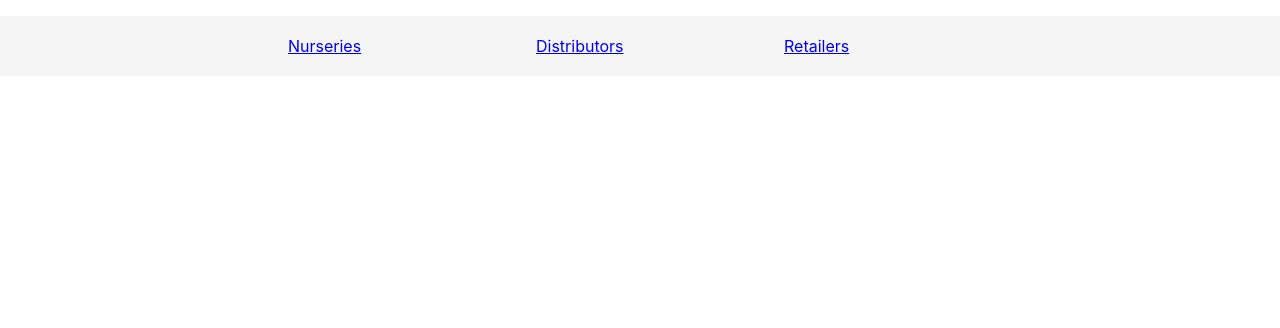
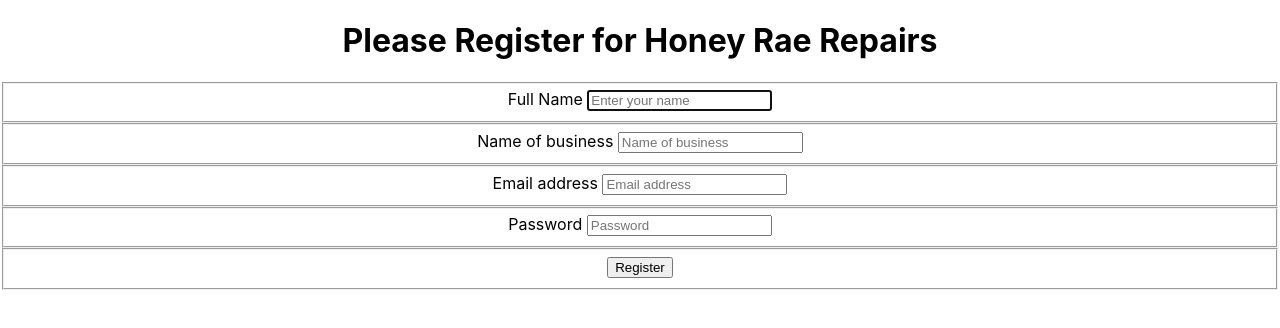
Before and after one commit to sbyardnss/thorns-roses, a React (Create React App) app: page /register in a window 1280 px wide. Shown: the top 328 px of the page. Built offline with nearby package versions, Linux system fonts and the light colour scheme.

Commit message:
purchase and login/register added

```diff
--- a/src/ApiManager.js
+++ b/src/ApiManager.js
@@ -29,3 +29,20 @@ export const getAllRetailers = () => {
     return fetch(`http://localhost:8088/retailers`)
         .then(res => res.json())
 }
+
+export const getAllPurchases = () => {
+    return fetch(`http://localhost:8088/purchases`)
+        .then(res => res.json())
+}
+
+export const postPurchase = (purchaseObj) => {
+    return fetch(`http://localhost:8088/purchases`, {
+        method: "POST",
+        headers: {
+            "Content-Type": "application/json"
+        },
+        body: JSON.stringify(purchaseObj)
+    })
+        .then(res => res.json())
+        .then(getAllPurchases)
+}
--- a/src/App.js
+++ b/src/App.js
@@ -27,18 +27,26 @@
 
 
 import { Route, Routes } from "react-router-dom"
+import { Login } from "./auth/login"
+import { Register } from "./auth/register"
 import { NavBar } from "./Nav/Navbar"
 import { ApplicationViews } from "./Views/ApplicationViews"
+import { Authorized } from "./Views/Authorized"
 
 
 
 export const App = () => {
 	return <Routes>
+		<Route path="/login" element={<Login />} />
+		<Route path="/register" element={<Register />} />
+
 		<Route path="*" element={
-				<>
+			<>
+				<Authorized >
 					<NavBar />
 					<ApplicationViews />
-				</>
+				</Authorized>
+			</>
 
 		} />
 	</Routes>
--- a/src/Nav/Navbar.js
+++ b/src/Nav/Navbar.js
@@ -1,4 +1,4 @@
-import { Link, useNavigate } from "react-router-dom"
+import { Link, Navigate, useNavigate } from "react-router-dom"
 import "./Navbar.css"
 
 export const NavBar = () => {
@@ -15,12 +15,12 @@ export const NavBar = () => {
             <li className="navbar__item active">
                 <Link className="navbar__link" to="/retailers">Retailers</Link>
             </li>
-            {/* <li className="navbar__item navbar__logout">
+            <li className="navbar__item navbar__logout">
                 <Link className="navbar__link" to="" onClick={() => {
-                    localStorage.removeItem("kandy_user")
-                    navigate("/", {replace: true})
+                    localStorage.removeItem("thorn_user")
+                    Navigate("/", {replace: true})
                 }}>Logout</Link>
-            </li> */}
+            </li>
         </ul>
     )
 }
--- /dev/null
+++ b/src/Views/Authorized.js
@@ -0,0 +1,15 @@
+import { Navigate, useLocation } from "react-router-dom"
+
+export const Authorized = ({ children }) => {
+    const location = useLocation()
+
+    if (localStorage.getItem("thorn_user")) {
+        return children
+    }
+    else {
+        return <Navigate
+            to={`/login/${location.search}`}
+            replace
+            state={{ location }} />
+    }
+}
--- /dev/null
+++ b/src/auth/login.js
@@ -0,0 +1,58 @@
+import React, { useState } from "react"
+import { Link } from "react-router-dom";
+import { useNavigate } from "react-router-dom"
+import "./auth.css"
+
+export const Login = () => {
+    const [email, set] = useState("myemail@email.com")
+    const navigate = useNavigate()
+
+    const handleLogin = (e) => {
+        e.preventDefault()
+
+        return fetch(`http://localhost:8088/users?email=${email}`)
+            .then(res => res.json())
+            .then(foundUsers => {
+                if (foundUsers.length === 1) {
+                    const user = foundUsers[0]
+                    localStorage.setItem("thorn_user", JSON.stringify({
+                        id: user.id,
+
+                    }))
+
+                    navigate("/")
+                }
+                else {
+                    window.alert("Invalid login")
+                }
+            })
+    }
+
+    return (
+        <main className="container--login">
+            <section>
+                <form className="form--login" onSubmit={handleLogin}>
+                    <h1>Thorns-N-Roses</h1>
+                    <h2>Please sign in</h2>
+                    <fieldset>
+                        <label htmlFor="inputEmail"> Email address </label>
+                        <input type="email"
+                            value={email}
+                            onChange={evt => set(evt.target.value)}
+                            className="form-control"
+                            placeholder="Email address"
+                            required autoFocus />
+                    </fieldset>
+                    <fieldset>
+                        <button type="submit">
+                            Sign in
+                        </button>
+                    </fieldset>
+                </form>
+            </section>
+            <section className="link--register">
+                <Link to="/register">Not a member yet?</Link>
+            </section>
+        </main>
+    )
+}
--- /dev/null
+++ b/src/auth/register.js
@@ -0,0 +1,97 @@
+import { useState } from "react"
+import { useNavigate } from "react-router-dom"
+import "./auth.css"
+
+export const Register = (props) => {
+    const [customer, setCustomer] = useState({
+        email: "",
+        fullName: "",
+    })
+    let navigate = useNavigate()
+
+    const registerNewUser = () => {
+        return fetch("http://localhost:8088/users", {
+            method: "POST",
+            headers: {
+                "Content-Type": "application/json"
+            },
+            body: JSON.stringify(customer)
+        })
+            .then(res => res.json())
+            .then(createdUser => {
+                if (createdUser.hasOwnProperty("id")) {
+                    localStorage.setItem("thorn_user", JSON.stringify({
+                        id: createdUser.id,
+                    }))
+
+                    navigate("/")
+                }
+            })
+    }
+
+    const handleRegister = (e) => {
+        e.preventDefault()
+        return fetch(`http://localhost:8088/users?email=${customer.email}`)
+            .then(res => res.json())
+            .then(response => {
+                if (response.length > 0) {
+                    // Duplicate email. No good.
+                    window.alert("Account with that email address already exists")
+                }
+                else {
+                    // Good email, create user.
+                    registerNewUser()
+                }
+            })
+    }
+
+    const updateCustomer = (evt) => {
+        const copy = {...customer}
+        copy[evt.target.id] = evt.target.value
+        setCustomer(copy)
+    }
+
+    return (
+        <main style={{ textAlign: "center" }}>
+            <form className="form--login" onSubmit={handleRegister}>
+                <h1 className="h3 mb-3 font-weight-normal">Please Register for Honey Rae Repairs</h1>
+                <fieldset>
+                    <label htmlFor="fullName"> Full Name </label>
+                    <input onChange={updateCustomer}
+                           type="text" id="fullName" className="form-control"
+                           placeholder="Enter your name" required autoFocus />
+                </fieldset>
+                <fieldset>
+                    <label htmlFor="email"> Name of business </label>
+                    <input onChange={updateCustomer}
+                        type="business" id="business" className="form-control"
+                        placeholder="Name of business" required />
+                </fieldset>
+                <fieldset>
+                    <label htmlFor="email"> Email address </label>
+                    <input onChange={updateCustomer}
+                        type="email" id="email" className="form-control"
+                        placeholder="Email address" required />
+                </fieldset>
+                <fieldset>
+                    <label htmlFor="email"> Password </label>
+                    <input onChange={updateCustomer}
+                        type="password" id="password" className="form-control"
+                        placeholder="Password" required />
+                </fieldset>
+                {/* <fieldset>
+                    <input onChange={(evt) => {
+                        const copy = {...customer}
+                        copy.isStaff = evt.target.checked
+                        setCustomer(copy)
+                    }}
+                        type="checkbox" id="isStaff" />
+                    <label htmlFor="email"> I am an employee </label>
+                </fieldset> */}
+                <fieldset>
+                    <button type="submit"> Register </button>
+                </fieldset>
+            </form>
+        </main>
+    )
+}
--- a/src/retailers/RetailerList.js
+++ b/src/retailers/RetailerList.js
@@ -1,6 +1,6 @@
-import { getAllDistributorNurseries, getAllDistributors, getAllFlowers, getAllNurseries, getAllNurseryFlowers, getAllRetailers } from "../ApiManager";
+import { getAllDistributorNurseries, getAllDistributors, getAllFlowers, getAllNurseries, getAllNurseryFlowers, getAllRetailers, getAllPurchases, postPurchase } from "../ApiManager";
 import { useEffect, useState } from "react"
-
+import "./retailers.css"
 export const RetailerList = () => {
     const [retailers, setRetailers] = useState([])
     const [nurseries, setNurseries] = useState([])
@@ -8,7 +8,22 @@ export const RetailerList = () => {
     const [distributorNurseries, setDistributorNurseries] = useState([])
     const [distributors, setDistributors] = useState([])
     const [flowers, setFlowers] = useState([])
+    const [purchases, setPurchases] = useState([])
+    const [purchase, updatePurchase] = useState({})
 
+    const localThornUser = localStorage.getItem("thorn_user")
+    const thornUserObj = JSON.parse(localThornUser)
+
+
+    useEffect(
+        () => {
+            getAllPurchases()
+                .then((purchaseArray) => {
+                    setPurchases(purchaseArray)
+                })
+        },
+        []
+    )
     useEffect(
         () => {
             getAllNurseries()
@@ -69,6 +84,18 @@ export const RetailerList = () => {
         []
     )
 
+    const PurchaseFlower = (id, retailerArg) => {
+        const purchaseToSendToAPI = {
+            customerId: thornUserObj.id,
+            flowerId: id,
+            retailerId: retailerArg
+        }
+        postPurchase(purchaseToSendToAPI)
+
+    }
+
+
+
     return (
         <article key="retailers" className="retailers">
             <h2 id="retailerListHeader">List of retailers</h2>
@@ -123,9 +150,12 @@ export const RetailerList = () => {
 
                                     return <>
                                         <li key={uniqueFlower.id} className="flowerListInDistributors">
+                                            <div>
                                                 <div key="flower">{uniqueFlower.flower.color} {uniqueFlower.flower.name}</div>
                                                 <div key="currency" className="flower_cost">{Intl.NumberFormat('en-US', { style: 'currency', currency: 'USD' })
                                                     .format(uniqueFlower.price + ((uniqueFlower.price + ((uniqueFlower.price) * (matchedDistributor.markUp / 100))) * (retailer.markUp / 100)), 1)}</div>
+                                            </div>
+                                            <button onClick={() => {PurchaseFlower(uniqueFlower.flower.id, retailer.id)}} className="purchaseButton">Purchase</button>
                                         </li>
 
                                     </>
--- /dev/null
+++ b/src/retailers/retailers.css
@@ -0,0 +1,4 @@
+.purchaseButton {
+    width: 80px;
+    margin: 8px 0;
+}
```
Also changed, not shown: src/auth/auth.css (added). Lines whose indentation alone changed are shown as unchanged.
